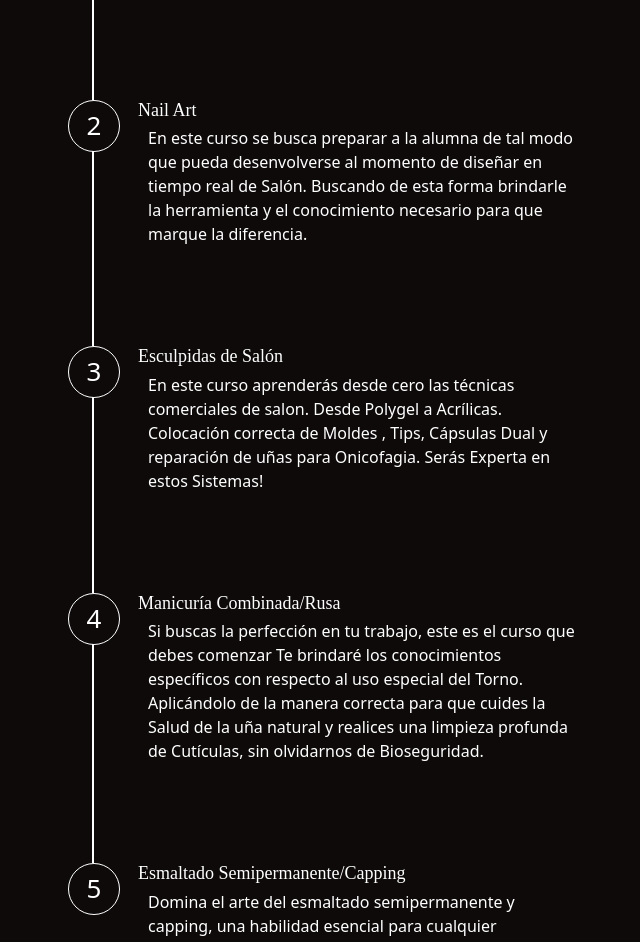
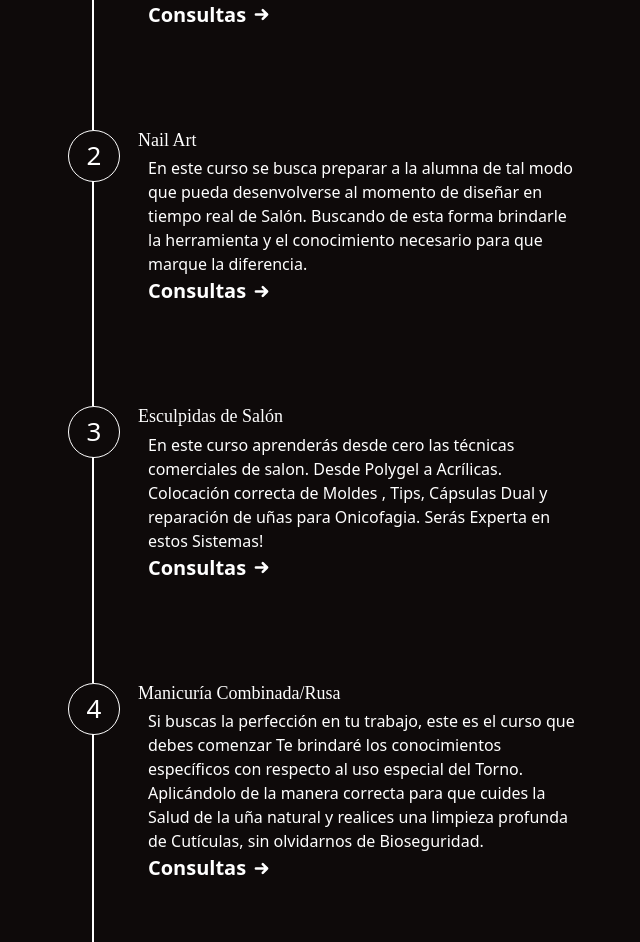
Before and after one commit to MatiasColazo1/tdu-page, an Angular app in the folder Cliente/: page /cursos in a window 1280 px wide. Shown: the part 963-1905 px from the top of the page, without its empty margins (178-818 px from the left). Built offline with nearby package versions, Linux system fonts and the light colour scheme; a web font is replaced by a local one.

Commit message:
boton en cursos

```diff
--- a/Cliente/src/app/components/cursos/cursos.component.css
+++ b/Cliente/src/app/components/cursos/cursos.component.css
@@ -188,3 +188,74 @@ h2 {
 .btn:hover::before {
   width: 160%;
 }
+
+
+button {
+  padding: 0;
+  margin: 0;
+  border: none;
+  background: none;
+  cursor: pointer;
+}
+
+button {
+  --primary-color: #fff;
+  --hovered-color: #8F0408;
+  position: relative;
+  display: flex;
+  font-weight: 600;
+  font-size: 20px;
+  gap: 0.5rem;
+  align-items: center;
+}
+
+button p {
+  margin: 0;
+  position: relative;
+  font-size: 20px;
+  color: var(--primary-color);
+  transition: color 0.3s ease-out;
+}
+
+button::after {
+  position: absolute;
+  content: "";
+  width: 0;
+  left: 0;
+  bottom: -7px;
+  background: var(--hovered-color);
+  height: 2px;
+  transition: 0.3s ease-out;
+}
+
+
+
+button:hover::after {
+  width: 100%;
+}
+
+button:hover p::before {
+  width: 100%;
+}
+
+button:hover svg {
+  transform: translateX(4px);
+  color: var(--hovered-color);
+}
+
+button svg {
+  color: var(--primary-color);
+  transition: 0.2s;
+  position: relative;
+  width: 15px;
+  transition-delay: 0.2s;
+  transition: transform 0.2s, color 0.2s;
+}
+
+button:hover p {
+  color: var(--hovered-color); /* cambio de color al pasar el mouse */
+}
+
+a {
+  text-decoration: none;
+}
--- a/Cliente/src/app/components/cursos/cursos.component.html
+++ b/Cliente/src/app/components/cursos/cursos.component.html
@@ -22,7 +22,27 @@
           <span>Adéntrate en el mundo profesional de la manicura y perfecciona tus habilidades
             con técnicas de vanguardia. Este curso intensivo está diseñado para enseñarte todo sobre
             el cuidado y embellecimiento de las uñas, preparándote para ofrecer servicios de alta calidad que
-            satisfagan incluso a los clientes más exigentes.</span>
+            satisfagan incluso a los clientes más exigentes.
+            <a href="https://wa.me/3412525386?text=Hola%20quisiera%20saber%20mas%20información%20sobre%20el%20curso%20de%20Manicuría%20Profesional" target="_blank">
+              <button>
+                <p>Consultas</p>
+                <svg
+                  xmlns="http://www.w3.org/2000/svg"
+                  class="h-6 w-6"
+                  fill="none"
+                  viewBox="0 0 24 24"
+                  stroke="currentColor"
+                  stroke-width="4"
+                >
+                  <path
+                    stroke-linecap="round"
+                    stroke-linejoin="round"
+                    d="M14 5l7 7m0 0l-7 7m7-7H3"
+                  ></path>
+                </svg>
+              </button>
+            </a>
+          </span>
         </div>
       </li>
       <li>
@@ -30,7 +50,27 @@
           <h6>Nail Art</h6>
           <span>En este curso se busca preparar a la alumna de tal modo que pueda desenvolverse al momento de diseñar
             en tiempo real de Salón.  Buscando de esta forma  brindarle la herramienta y el conocimiento necesario
-             para que marque la diferencia.</span>
+             para que marque la diferencia.
+             <a href="https://wa.me/3412525386?text=Hola%20quisiera%20saber%20mas%20información%20sobre%20el%20curso%20de%20Nail%20Art" target="_blank">
+              <button>
+                <p>Consultas</p>
+                <svg
+                  xmlns="http://www.w3.org/2000/svg"
+                  class="h-6 w-6"
+                  fill="none"
+                  viewBox="0 0 24 24"
+                  stroke="currentColor"
+                  stroke-width="4"
+                >
+                  <path
+                    stroke-linecap="round"
+                    stroke-linejoin="round"
+                    d="M14 5l7 7m0 0l-7 7m7-7H3"
+                  ></path>
+                </svg>
+              </button>
+            </a>
+          </span>
         </div>
       </li>
       <li>
@@ -38,7 +78,27 @@
           <h6>Esculpidas de Salón</h6>
           <span>En este curso aprenderás desde cero las técnicas comerciales de salon.
             Desde Polygel a Acrílicas. Colocación correcta de Moldes , Tips, Cápsulas Dual y reparación de uñas para Onicofagia.
-            Serás Experta en estos Sistemas!</span>
+            Serás Experta en estos Sistemas!
+            <a href="https://wa.me/3412525386?text=Hola%20quisiera%20saber%20mas%20información%20sobre%20el%20curso%20de%20Esculpidas%20de%20Salón" target="_blank">
+            <button>
+              <p>Consultas</p>
+              <svg
+                xmlns="http://www.w3.org/2000/svg"
+                class="h-6 w-6"
+                fill="none"
+                viewBox="0 0 24 24"
+                stroke="currentColor"
+                stroke-width="4"
+              >
+                <path
+                  stroke-linecap="round"
+                  stroke-linejoin="round"
+                  d="M14 5l7 7m0 0l-7 7m7-7H3"
+                ></path>
+              </svg>
+            </button>
+          </a>
+          </span>
         </div>
       </li>
       <li>
@@ -47,7 +107,27 @@
           <span> Si buscas la perfección en tu trabajo, este es el curso que debes comenzar
             Te brindaré los conocimientos específicos con respecto al uso especial del Torno.
             Aplicándolo de la manera correcta para que cuides la
-            Salud de la uña natural y realices una limpieza profunda de Cutículas, sin olvidarnos de Bioseguridad. </span>
+            Salud de la uña natural y realices una limpieza profunda de Cutículas, sin olvidarnos de Bioseguridad.
+            <a href="https://wa.me/3412525386?text=Hola%20quisiera%20saber%20mas%20información%20sobre%20el%20curso%20de%20Manicuría%20Combinada/Rusa" target="_blank">
+              <button>
+                <p>Consultas</p>
+                <svg
+                  xmlns="http://www.w3.org/2000/svg"
+                  class="h-6 w-6"
+                  fill="none"
+                  viewBox="0 0 24 24"
+                  stroke="currentColor"
+                  stroke-width="4"
+                >
+                  <path
+                    stroke-linecap="round"
+                    stroke-linejoin="round"
+                    d="M14 5l7 7m0 0l-7 7m7-7H3"
+                  ></path>
+                </svg>
+              </button>
+            </a>
+          </span>
         </div>
       </li>
       <li>
@@ -55,7 +135,27 @@
           <h6>Esmaltado Semipermanente/Capping</h6>
           <span>Domina el arte del esmaltado semipermanente y capping, una habilidad esencial
              para cualquier manicurista profesional. Este curso te enseñará a aplicar esmaltes de larga
-              duración con técnicas que protegen y fortalecen las uñas</span>
+              duración con técnicas que protegen y fortalecen las uñas.
+              <a href="https://wa.me/3412525386?text=Hola%20quisiera%20saber%20mas%20información%20sobre%20el%20curso%20de%20Esmaltado%20Semipermanente/Capping" target="_blank">
+                <button>
+                  <p>Consultas</p>
+                  <svg
+                    xmlns="http://www.w3.org/2000/svg"
+                    class="h-6 w-6"
+                    fill="none"
+                    viewBox="0 0 24 24"
+                    stroke="currentColor"
+                    stroke-width="4"
+                  >
+                    <path
+                      stroke-linecap="round"
+                      stroke-linejoin="round"
+                      d="M14 5l7 7m0 0l-7 7m7-7H3"
+                    ></path>
+                  </svg>
+                </button>
+              </a>
+          </span>
         </div>
       </li>
     </ol>
--- a/Cliente/src/app/components/cursosyjornadas/cursosyjornadas.component.html
+++ b/Cliente/src/app/components/cursosyjornadas/cursosyjornadas.component.html
@@ -14,6 +14,23 @@
                     <div class="card-content">
                         <h3>Cursos</h3>
                         <p>Información sobre todos los cursos</p>
+                        <button>
+                            <p>Subscribe</p>
+                            <svg
+                              xmlns="http://www.w3.org/2000/svg"
+                              class="h-6 w-6"
+                              fill="none"
+                              viewBox="0 0 24 24"
+                              stroke="currentColor"
+                              stroke-width="4"
+                            >
+                              <path
+                                stroke-linecap="round"
+                                stroke-linejoin="round"
+                                d="M14 5l7 7m0 0l-7 7m7-7H3"
+                              ></path>
+                            </svg>
+                          </button>
                     </div>
                 </div>
             </a>
```
